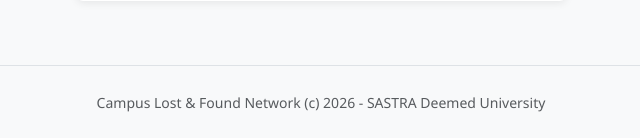
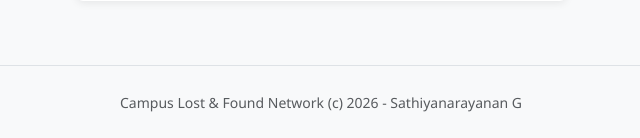
Before and after one commit to 129181046-svg/campus-found-lost, a Flask app: page /auth/register in a window 1280 px wide. Shown: the part 929-1067 px from the top of the page, without its empty margins (434-1074 px from the left). Run offline with Flask 3, Linux system fonts and the light colour scheme; some libraries are stand-ins or nearby versions.

Commit message:
Update footer - remove college name

```diff
--- a/app/templates/base.html
+++ b/app/templates/base.html
@@ -313,7 +313,7 @@
 
     <!-- FOOTER -->
     <footer class="text-center text-muted py-4 mt-5 border-top">
-      <small>Campus Lost & Found Network (c) 2026 - SASTRA Deemed University</small>
+      <small>Campus Lost & Found Network (c) 2026 - Sathiyanarayanan G</small>
     </footer>
 
   </div>
```
